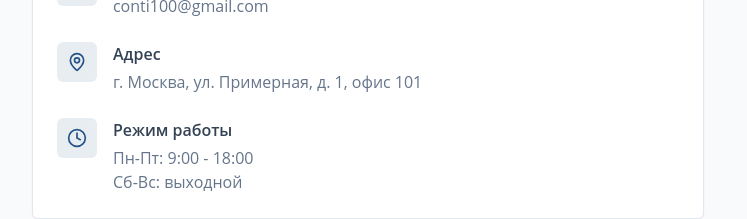
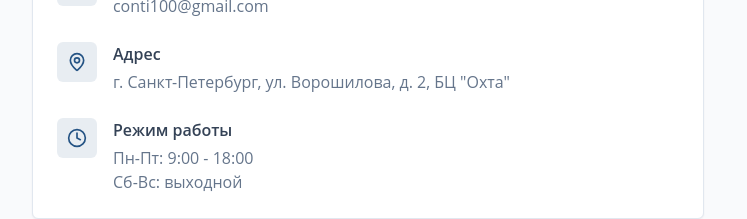
Before and after one commit to pr-poehali-dev/cad-engineer-website, a React (Vite) app: page / in a window 1280 px wide. Shown: the part 2545-2764 px from the top of the page, without its empty margins (272-1019 px from the left). Built offline with nearby package versions, Linux system fonts and the light colour scheme.

Commit message:
Добавить адрес в Санкт-Петербурге

```diff
--- a/src/pages/Index.tsx
+++ b/src/pages/Index.tsx
@@ -299,7 +299,7 @@ const Index = () => {
                       <div>
                         <div className="font-semibold mb-1">Адрес</div>
                         <p className="text-muted-foreground">
-                          г. Москва, ул. Примерная, д. 1, офис 101
+                          г. Санкт-Петербург, ул. Ворошилова, д. 2, БЦ "Охта"
                         </p>
                       </div>
                     </div>
```
